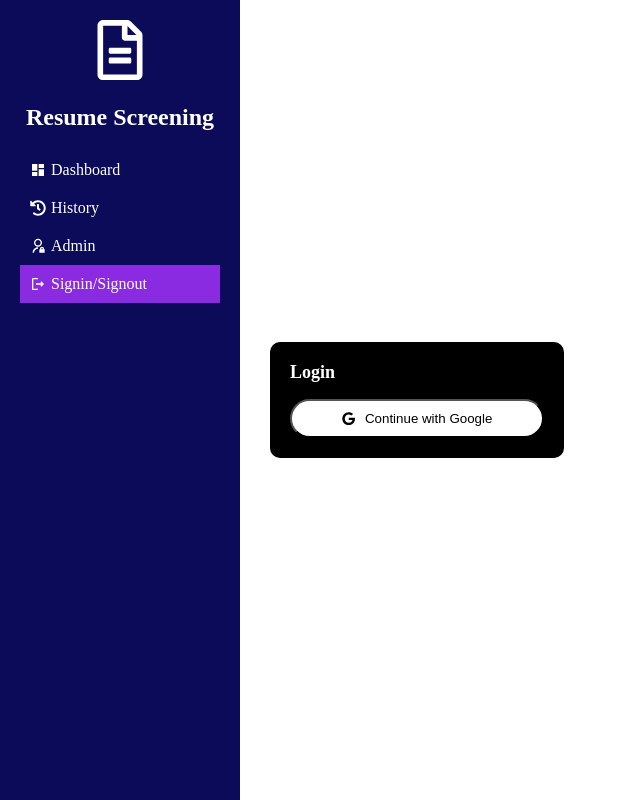
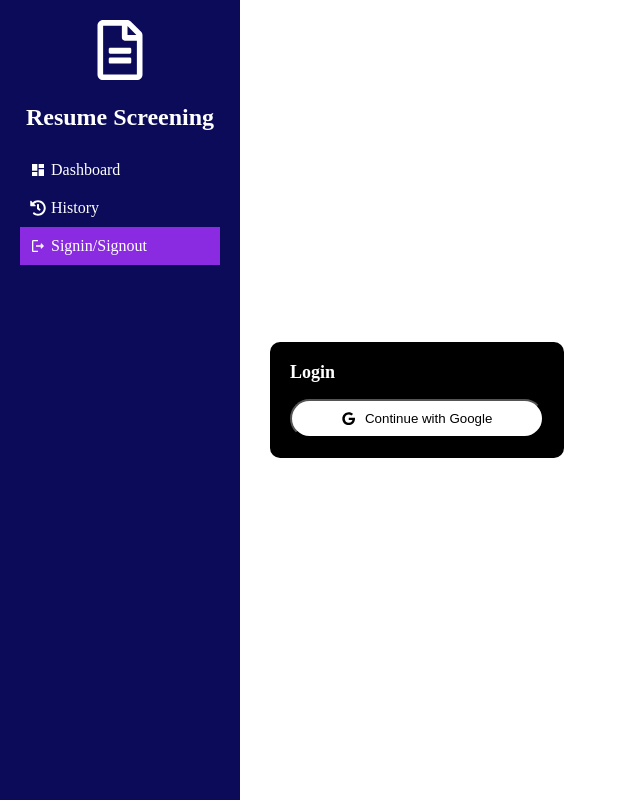
Before and after one commit to Sachinkoligit/Ai-Resume-Scorer, a React (Vite) app in the folder frontend/: page /signin in a window 1280 px wide. Shown: the whole page, without its empty margins (0-640 px from the left). Built offline with nearby package versions, Linux system fonts and the light colour scheme; no server answers.

Commit message:
Remove console logs from Login and Sidebar components for cleaner code

```diff
--- a/frontend/src/components/login/login.jsx
+++ b/frontend/src/components/login/login.jsx
@@ -10,7 +10,7 @@ import { useAuthStore } from "../../store/authStore";
 export default function Login() {
   const navigate = useNavigate();
   const { authUser, login, logout } = useAuthStore();
-  console.log("auth user", authUser)
+  // console.log("auth user", authUser)
   const handleLogin = async () => {
     const success = await login();
     if (success) {
--- a/frontend/src/components/sidebar.jsx
+++ b/frontend/src/components/sidebar.jsx
@@ -5,18 +5,21 @@ import { FaHistory } from "react-icons/fa";
 import { RiAdminLine } from "react-icons/ri";
 import { MdOutlineLogout } from "react-icons/md";
 import { Link, useLocation } from "react-router-dom";
+import { useAuthStore } from "../store/authStore";
 
 export default function Sidebar() {
   const location = useLocation();
+  const { authUser } = useAuthStore();
+  const isAdmin = authUser?.role === "admin";
   const [selectedItem, setSelectedItem] = useState("dashboard");
   const sidebarElements = [
     { name: "dashboard", icon: <MdDashboard />, redirect: "/dashboard" },
     { name: "history", icon: <FaHistory />, redirect: "/history" },
-    { name: "admin", icon: <RiAdminLine />, redirect: "/admin" },
+    isAdmin && { name: "admin", icon: <RiAdminLine />, redirect: "/admin" },
     { name: "signin/signout", icon: <MdOutlineLogout />, redirect: "/signin" },
-  ];
+  ].filter(Boolean);
   const pathName = location.pathname;
-
+console.log("IsAdmin",isAdmin)
   useEffect(() => {
     switch (true) {
       case pathName.includes("history"):
```
